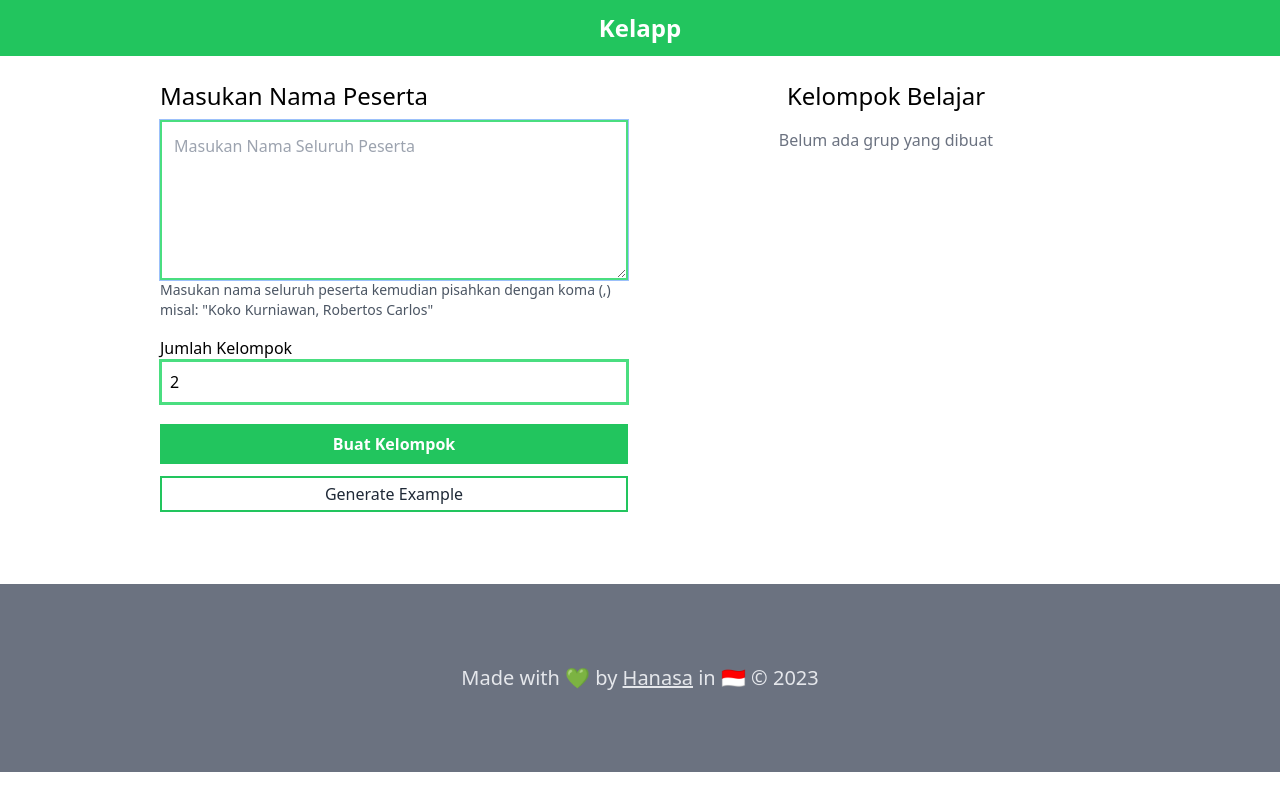
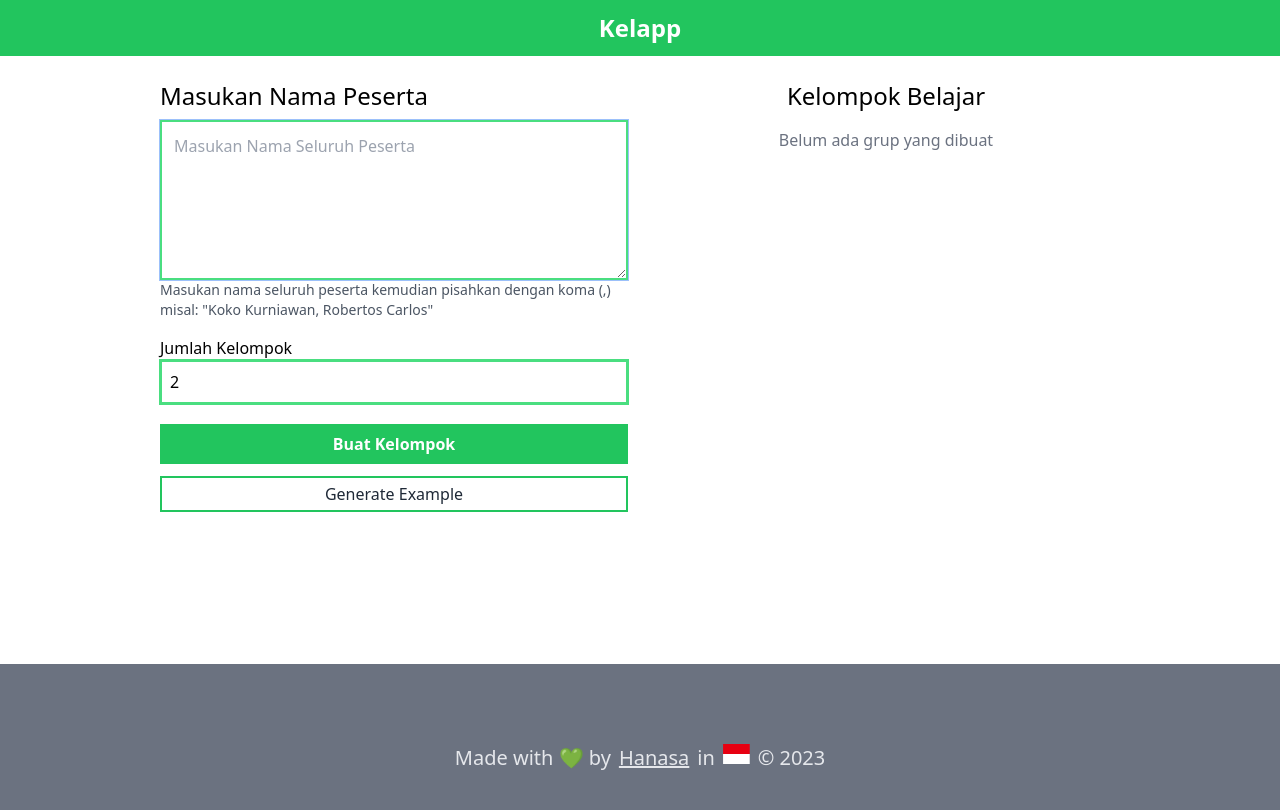
Before and after one commit to nnivxix/kelapp, a Vue app: page / in a window 1280 px wide. Shown: the top 810 px of the page. Built offline with nearby package versions, Linux system fonts and the light colour scheme.

Commit message:
feat: add flag

```diff
--- a/src/App.vue
+++ b/src/App.vue
@@ -1,10 +1,14 @@
 <template>
-  <Navbar />
-  <div class="flex flex-col md:flex-row mx-6 md:w-3/4 md:mx-auto">
-    <Form />
-    <Result />
+  <div class="min-h-screen">
+    <Navbar />
+    <div
+      class="flex flex-col md:flex-row mx-6 md:w-3/4 min-h-[70vh] md:mx-auto"
+    >
+      <Form />
+      <Result />
+    </div>
+    <Footer />
   </div>
-  <Footer />
 </template>
 
 <script setup lang="ts">
--- /dev/null
+++ b/src/components/FlagId.vue
@@ -0,0 +1,11 @@
+<template>
+  <svg
+    xmlns="http://www.w3.org/2000/svg"
+    width="1.34em"
+    height="1em"
+    viewBox="0 0 640 480"
+  >
+    <path fill="#e70011" d="M0 0h640v240H0Z"></path>
+    <path fill="#fff" d="M0 240h640v240H0Z"></path>
+  </svg>
+</template>
--- a/src/components/Footer.vue
+++ b/src/components/Footer.vue
@@ -1,7 +1,11 @@
+<script lang="ts" setup>
+import FlagId from "@/components/FlagId.vue";
+</script>
 <template>
   <footer
-    class="text-xl relative w-full mt-12 px-3 py-10 md:p-20 bg-gray-500 flex flex-col justify-center">
-    <p class="text-gray-200 text-center">
+    class="text-xl relative w-full mt-12 px-3 py-10 md:p-20 bg-gray-500 flex flex-col justify-center"
+  >
+    <p class="text-gray-200 text-center flex gap-2 justify-center">
       Made with 💚 by
       <a
         target="_blank"
@@ -10,7 +14,7 @@
         href="https://twitter.com/nnivxix"
         >Hanasa</a
       >
-      in 🇮🇩 &#169; 2023
+      in <FlagId /> &#169; 2023
     </p>
   </footer>
 </template>
```
